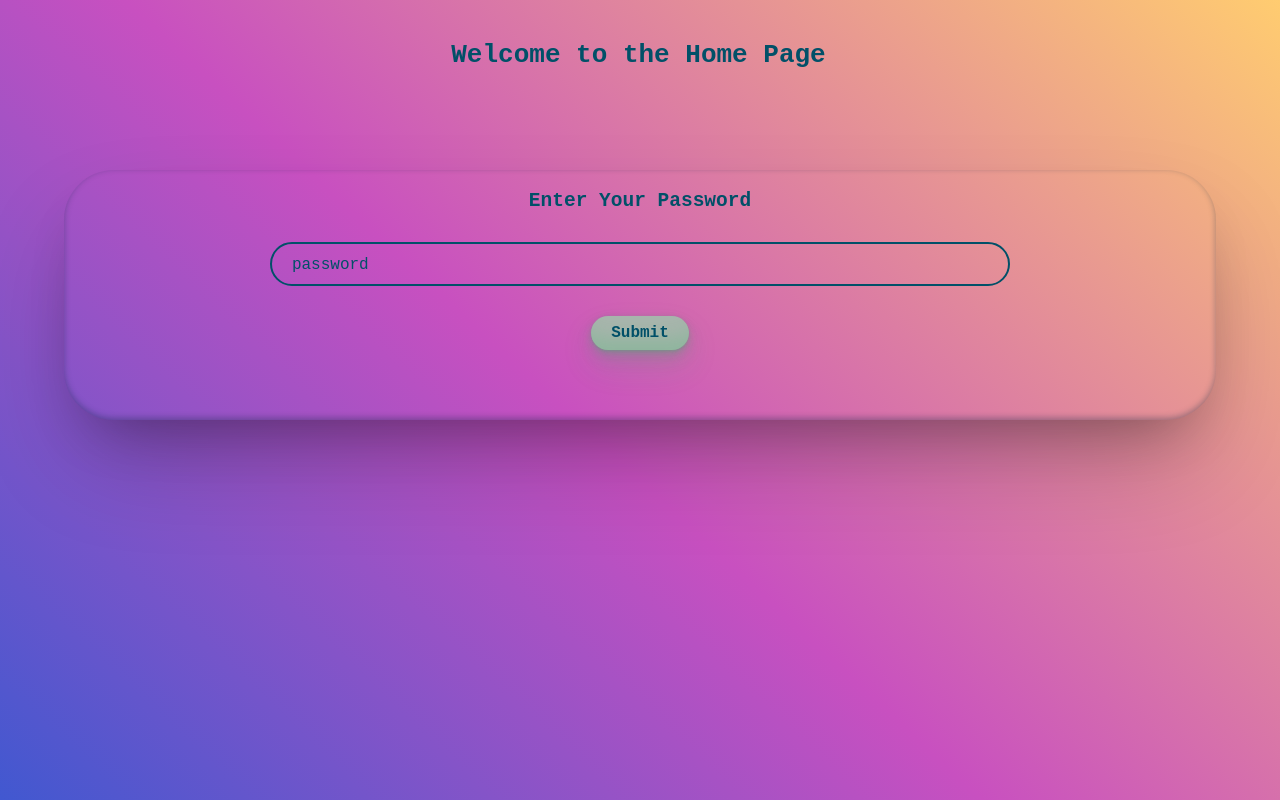
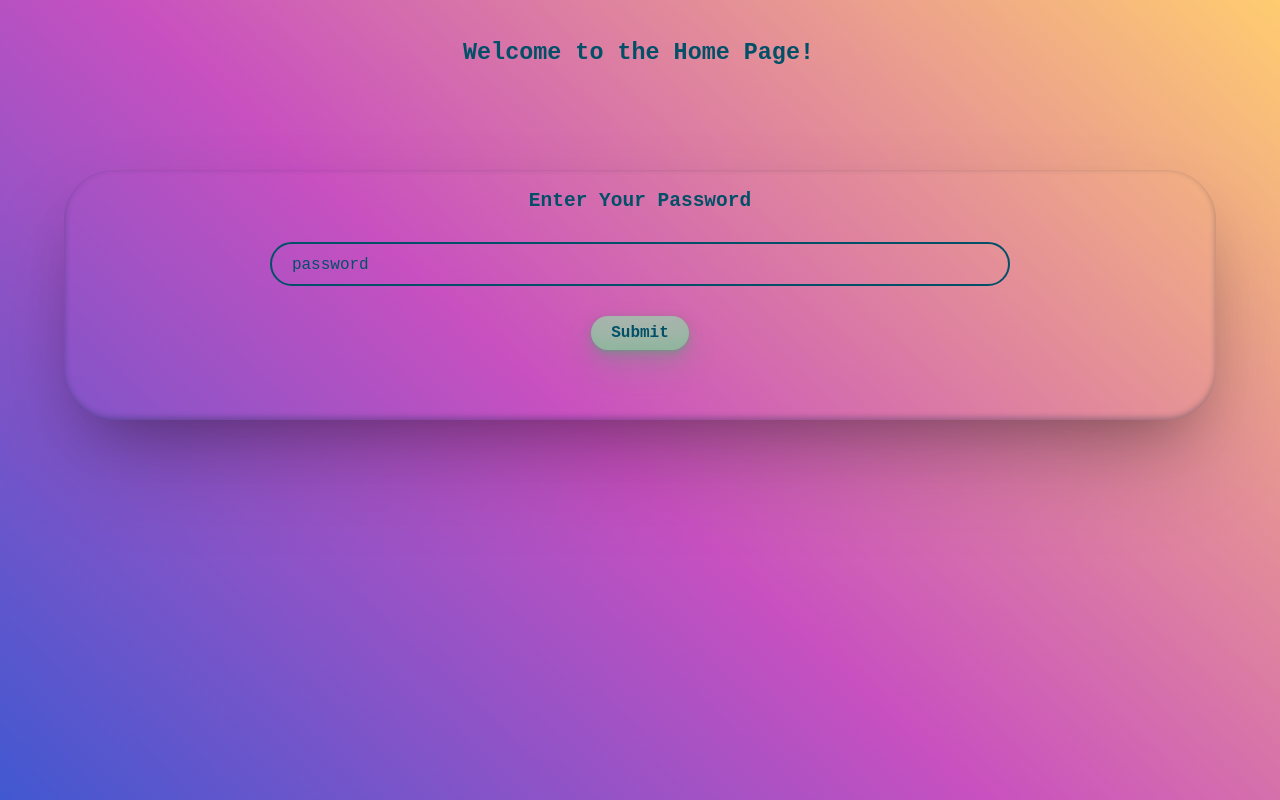
Before and after one commit to brotherCoding16/study, a React (Create React App) app: page / in a window 1280 px wide. Built offline with nearby package versions, Linux system fonts and the light colour scheme.

Commit message:
Update index.css

```diff
--- a/src/index.css
+++ b/src/index.css
@@ -191,13 +191,13 @@ color:  rgb(1, 80, 104);
 }
 
 .typing-demo {
-  width: 24ch;
+  width: 25ch;
   animation: typing 2s steps(22), blink .5s step-end infinite alternate;
   white-space: nowrap;
   overflow: hidden;
   border-right: 3px solid;
   font-family: monospace;
-  font-size: 2em;
+  font-size: 1.8em;
   color:  rgb(1, 80, 104);
 }
 
```
